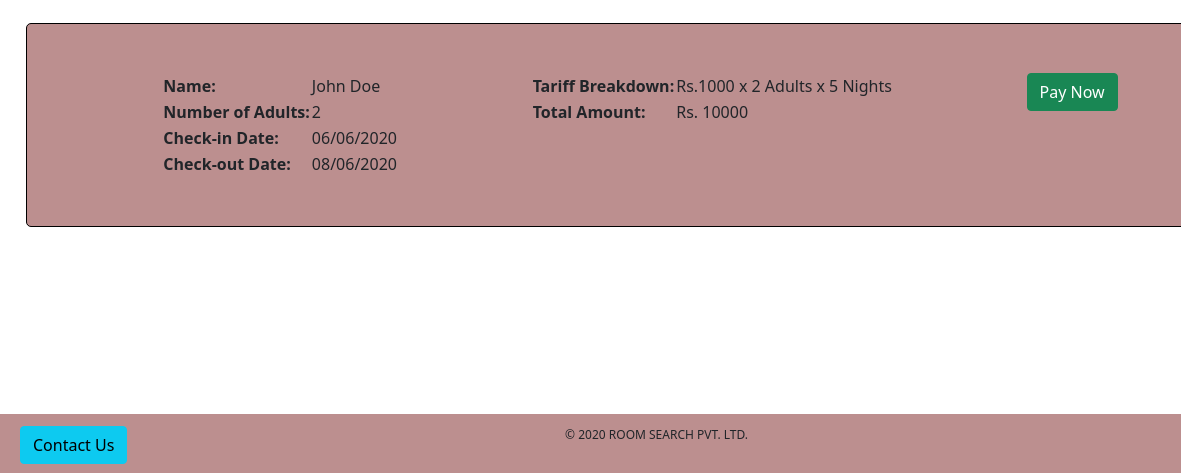
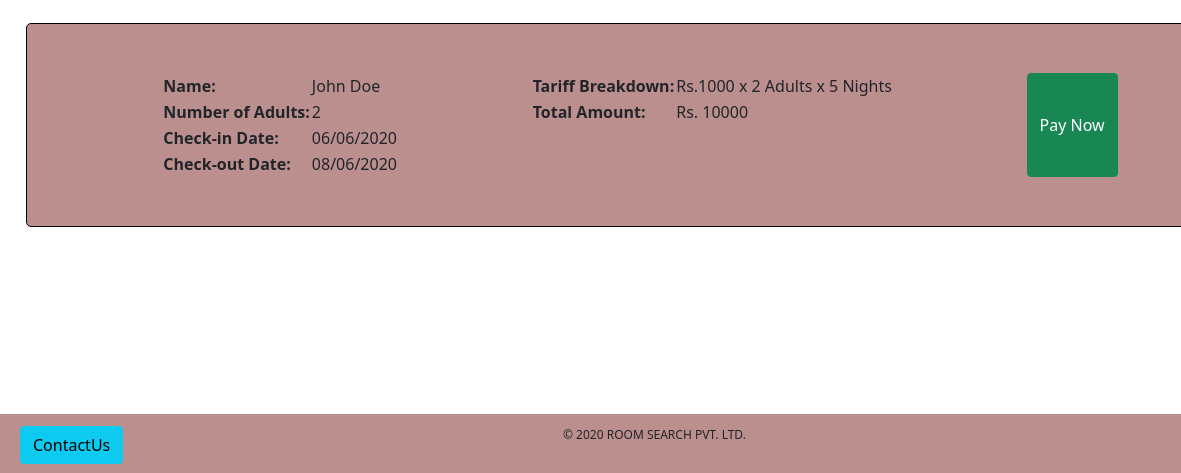
Before and after one commit to Vishal2021verma/Hotel-Booking, a plain HTML site: page payment.html in a window 1280 px wide. Shown: the part 324-797 px from the top of the page, 0-1181 px from the left. Drawn offline with nearby package versions, Linux system fonts and the light colour scheme.

Commit message:
Checkpoint 9

```diff
--- a/payment.html
+++ b/payment.html
@@ -120,9 +120,10 @@
                         <td>08/06/2020</td>
                     </tr>
                 </table>
+
             </div>
             <div class="payment-details">
-                <table style="text-align: left;">
+                <table>
                     <tr>
                         <th>Tariff Breakdown: </th>
                         <td>Rs.1000 x 2 Adults x 5 Nights</td>
@@ -133,7 +134,7 @@
                     </tr>
                 </table>
             </div>
-            <div class="payment-details">
+            <div class="d-grid payment-details">
                 <button type="button" class="btn btn-success">Pay Now</button>
             </div>
         </div>
@@ -144,7 +145,7 @@
         <div class="nav-div">
             <div class="footer-content-div footer-content">
                 <button type="button" class="btn btn-info" data-bs-toggle="modal"
-                    data-bs-target="#exampleModalContactUs">Contact Us</button>
+                    data-bs-target="#exampleModalContactUs">ContactUs</button>
             </div>
 
             <!-- copyright text  -->
```
